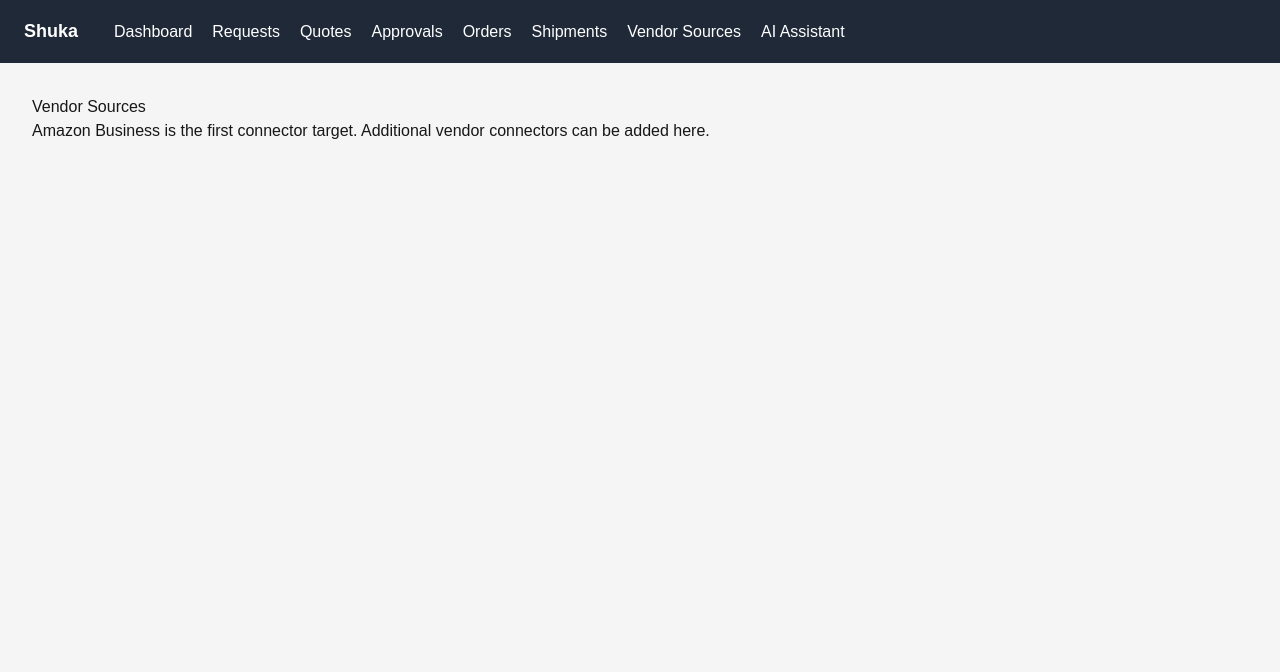
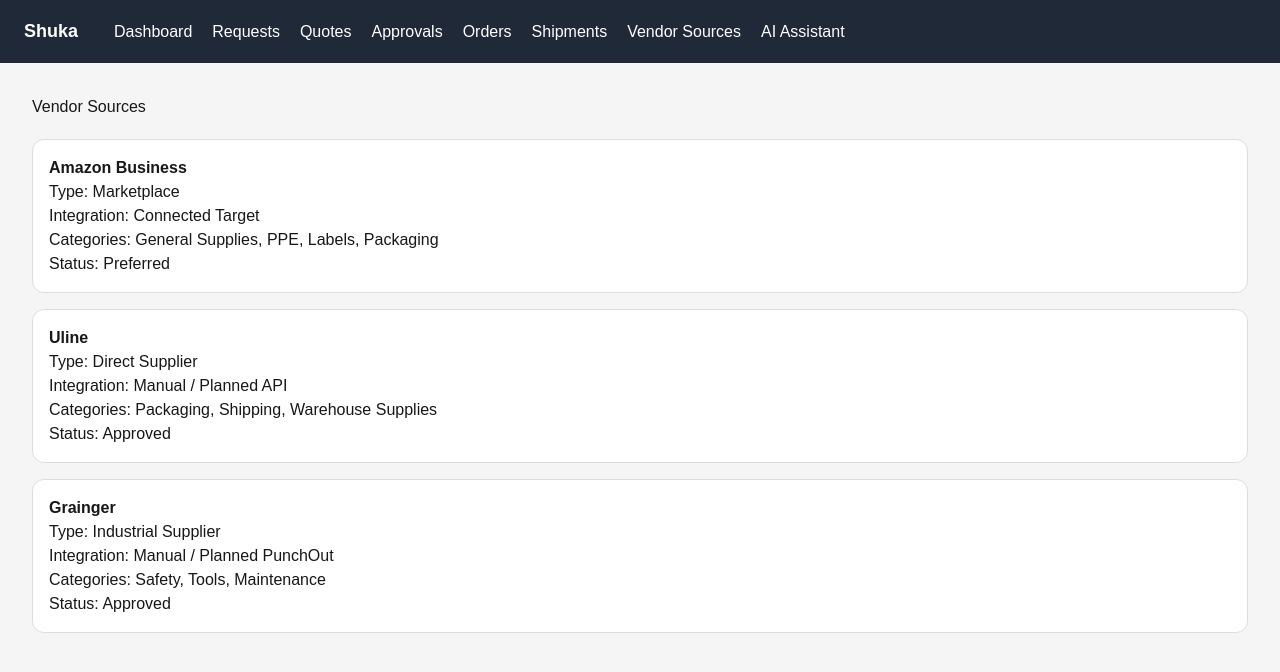
Before and after one commit to Gr33nstonecorp/shuka, a Next.js app: page /vendors in a window 1280 px wide. Shown: the top 672 px of the page. Built offline with nearby package versions, Linux system fonts and the light colour scheme.

Commit message:
Update page.tsx

```diff
--- a/app/vendors/page.tsx
+++ b/app/vendors/page.tsx
@@ -1,8 +1,51 @@
 export default function VendorsPage() {
+  const vendors = [
+    {
+      name: "Amazon Business",
+      type: "Marketplace",
+      integration: "Connected Target",
+      categories: "General Supplies, PPE, Labels, Packaging",
+      status: "Preferred",
+    },
+    {
+      name: "Uline",
+      type: "Direct Supplier",
+      integration: "Manual / Planned API",
+      categories: "Packaging, Shipping, Warehouse Supplies",
+      status: "Approved",
+    },
+    {
+      name: "Grainger",
+      type: "Industrial Supplier",
+      integration: "Manual / Planned PunchOut",
+      categories: "Safety, Tools, Maintenance",
+      status: "Approved",
+    },
+  ];
+
   return (
     <main style={{ padding: "32px" }}>
-      <h1 style={{ marginTop: 0 }}>Vendor Sources</h1>
-      <p>Amazon Business is the first connector target. Additional vendor connectors can be added here.</p>
+      <h1>Vendor Sources</h1>
+
+      <div style={{ display: "grid", gap: "16px", marginTop: "20px" }}>
+        {vendors.map((vendor) => (
+          <div
+            key={vendor.name}
+            style={{
+              background: "white",
+              padding: "16px",
+              borderRadius: "12px",
+              border: "1px solid #ddd",
+            }}
+          >
+            <strong>{vendor.name}</strong>
+            <p>Type: {vendor.type}</p>
+            <p>Integration: {vendor.integration}</p>
+            <p>Categories: {vendor.categories}</p>
+            <p>Status: {vendor.status}</p>
+          </div>
+        ))}
+      </div>
     </main>
   );
 }
```
